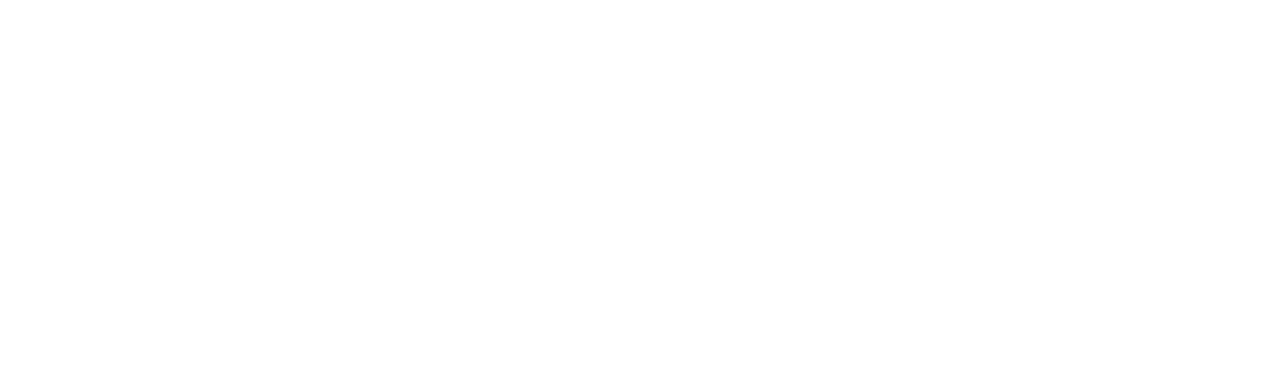
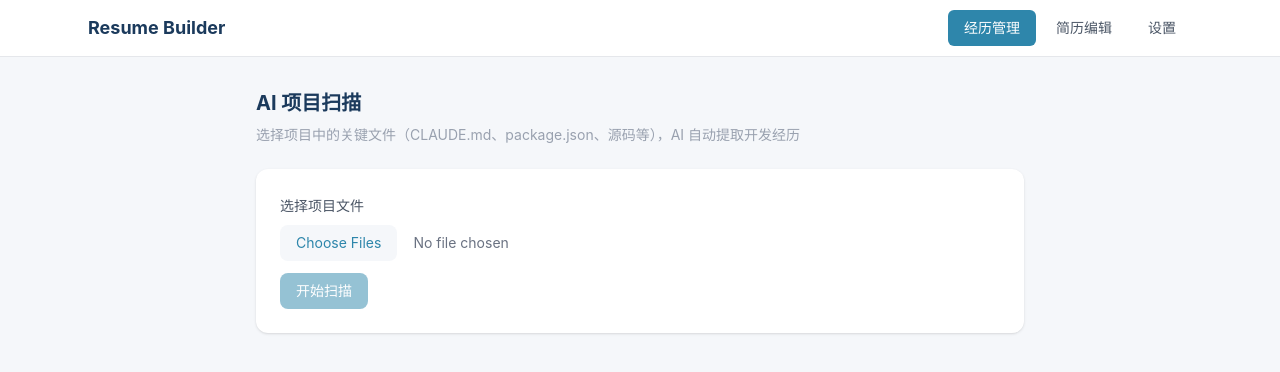
Before and after one commit to csy0408/resume-builder, a React (Vite) app: page /profile/scan in a window 1280 px wide. Before the commit this address had no page. Shown: the top 372 px of the page. Built offline with nearby package versions, Linux system fonts and the light colour scheme.

Commit message:
feat: add AI project scanner page with file upload and scan-to-import flow

```diff
--- a/src/App.tsx
+++ b/src/App.tsx
@@ -2,6 +2,7 @@
 import Layout from './components/layout/Layout';
 import Home from './pages/Home';
 import Profile from './pages/Profile';
+import AiScan from './pages/AiScan';
 import Editor from './pages/Editor';
 import Settings from './pages/Settings';
 
@@ -23,6 +24,7 @@
         <Route path="/" element={<Home />} />
         <Route element={<Layout />}>
           <Route path="/profile" element={<Profile />} />
+          <Route path="/profile/scan" element={<AiScan />} />
           <Route path="/editor" element={<Editor />} />
           <Route path="/settings" element={<Settings />} />
         </Route>
--- a/src/components/experience/ExperienceList.tsx
+++ b/src/components/experience/ExperienceList.tsx
@@ -1,4 +1,5 @@
 import { useState } from 'react';
+import { Link } from 'react-router-dom';
 import { useProfileStore } from '../../store/profileStore';
 import ExperienceForm from './ExperienceForm';
 import VariantEditor from './VariantEditor';
@@ -12,12 +13,20 @@
     <section className="mt-8">
       <div className="flex items-center justify-between mb-4">
         <h3 className="text-lg font-bold text-[var(--color-primary-dark)]">项目经历</h3>
+        <div className="flex gap-2">
+          <Link
+            to="/profile/scan"
+            className="px-4 py-2 border border-[var(--color-primary)] text-[var(--color-primary)] text-sm rounded-lg hover:bg-[var(--color-bg)]"
+          >
+            AI 扫描
+          </Link>
           <button
             onClick={() => { setEditingId(null); setShowForm(true); }}
             className="px-4 py-2 bg-[var(--color-primary)] text-white text-sm rounded-lg hover:opacity-90"
           >
             + 添加经历
           </button>
+        </div>
       </div>
 
       {showForm && (
--- /dev/null
+++ b/src/pages/AiScan.tsx
@@ -0,0 +1,195 @@
+import { useState } from 'react';
+import { useNavigate } from 'react-router-dom';
+import { scanProject } from '../services/claude';
+import { useProfileStore } from '../store/profileStore';
+import type { Experience } from '../types/profile';
+
+interface ScanResult {
+  projectName: string;
+  role: string;
+  techStack: string[];
+  baseDescription: string;
+  variants: { label: string; description: string; keywords: string[] }[];
+}
+
+export default function AiScan() {
+  const navigate = useNavigate();
+  const { addExperience } = useProfileStore();
+  const [fileList, setFileList] = useState<{ name: string; content: string }[]>([]);
+  const [scanning, setScanning] = useState(false);
+  const [results, setResults] = useState<ScanResult[]>([]);
+  const [checked, setChecked] = useState<Set<number>>(new Set());
+  const [error, setError] = useState('');
+
+  const handleFiles = async (e: React.ChangeEvent<HTMLInputElement>) => {
+    const files = Array.from(e.target.files || []);
+    const loaded: { name: string; content: string }[] = [];
+    for (const f of files) {
+      if (f.name.match(/\.(md|txt|json|ts|tsx|js|jsx|py|m|yaml|yml|html|css)$/i)) {
+        const content = await f.text();
+        loaded.push({ name: f.name, content });
+      }
+    }
+    setFileList(loaded);
+    setError('');
+  };
+
+  const handleScan = async () => {
+    if (fileList.length === 0) {
+      setError('请先选择项目文件');
+      return;
+    }
+    setScanning(true);
+    setError('');
+    try {
+      const r = await scanProject(fileList);
+      setResults(r);
+      setChecked(new Set(r.map((_, i) => i)));
+    } catch (e) {
+      setError((e as Error).message);
+    }
+    setScanning(false);
+  };
+
+  const toggleCheck = (i: number) => {
+    setChecked((prev) => {
+      const next = new Set(prev);
+      next.has(i) ? next.delete(i) : next.add(i);
+      return next;
+    });
+  };
+
+  const handleImport = () => {
+    results.forEach((r, i) => {
+      if (checked.has(i)) {
+        addExperience({
+          id: '',
+          projectName: r.projectName,
+          role: r.role,
+          startDate: '',
+          endDate: '',
+          techStack: r.techStack,
+          baseDescription: r.baseDescription,
+          variants: r.variants?.map((v) => ({
+            id: '',
+            label: v.label,
+            description: v.description,
+            keywords: v.keywords,
+            language: 'zh' as const,
+          })) || [],
+          source: 'ai-scan' as const,
+          verified: true,
+        } as Experience);
+      }
+    });
+    navigate('/profile');
+  };
+
+  return (
+    <div className="max-w-3xl mx-auto">
+      <h2 className="text-xl font-bold text-[var(--color-primary-dark)] mb-2">AI 项目扫描</h2>
+      <p className="text-sm text-gray-400 mb-6">
+        选择项目中的关键文件（CLAUDE.md、package.json、源码等），AI 自动提取开发经历
+      </p>
+
+      <div className="bg-white rounded-xl p-6 shadow-sm mb-6">
+        <label className="block mb-3">
+          <span className="text-sm font-medium text-gray-600">选择项目文件</span>
+          <input
+            type="file"
+            multiple
+            onChange={handleFiles}
+            className="mt-2 block w-full text-sm text-gray-500 file:mr-4 file:py-2 file:px-4 file:rounded-lg file:border-0 file:text-sm file:bg-[var(--color-bg)] file:text-[var(--color-primary)] hover:file:bg-gray-200"
+          />
+        </label>
+
+        {fileList.length > 0 && (
+          <div className="mb-4">
+            <p className="text-sm text-gray-500 mb-2">已选择 {fileList.length} 个文件：</p>
+            <div className="flex flex-wrap gap-2">
+              {fileList.map((f) => (
+                <span
+                  key={f.name}
+                  className="text-xs px-2 py-1 bg-[var(--color-bg)] rounded text-gray-600"
+                >
+                  {f.name}
+                </span>
+              ))}
+            </div>
+          </div>
+        )}
+
+        <button
+          onClick={handleScan}
+          disabled={scanning || fileList.length === 0}
+          className="px-4 py-2 bg-[var(--color-primary)] text-white text-sm rounded-lg hover:opacity-90 disabled:opacity-50 disabled:cursor-not-allowed"
+        >
+          {scanning ? 'AI 分析中...' : '开始扫描'}
+        </button>
+
+        {error && (
+          <div className="mt-4 px-3 py-2 bg-red-50 border border-red-200 rounded text-sm text-red-500">
+            {error}
+          </div>
+        )}
+      </div>
+
+      {results.length > 0 && (
+        <div className="bg-white rounded-xl p-6 shadow-sm mb-6">
+          <div className="flex items-center justify-between mb-4">
+            <h3 className="text-lg font-bold text-[var(--color-primary-dark)]">
+              扫描结果 ({results.length} 段经历)
+            </h3>
+            <button
+              onClick={() => setChecked(new Set(results.map((_, i) => i)))}
+              className="text-xs text-[var(--color-primary)] hover:underline"
+            >
+              全选
+            </button>
+          </div>
+
+          <div className="space-y-4">
+            {results.map((r, i) => (
+              <div key={i} className="border border-gray-100 rounded-lg p-4">
+                <label className="flex items-start gap-3 cursor-pointer">
+                  <input
+                    type="checkbox"
+                    checked={checked.has(i)}
+                    onChange={() => toggleCheck(i)}
+                    className="mt-1 accent-[var(--color-primary)]"
+                  />
+                  <div className="flex-1">
+                    <h4 className="font-bold text-[var(--color-primary-dark)]">{r.projectName}</h4>
+                    <p className="text-xs text-gray-400 mb-1">
+                      角色：{r.role} | 技术栈：{r.techStack.join(', ')}
+                    </p>
+                    <p className="text-sm text-gray-600">{r.baseDescription}</p>
+                    {r.variants.length > 0 && (
+                      <div className="mt-2 flex gap-2 flex-wrap">
+                        {r.variants.map((v) => (
+                          <span
+                            key={v.label}
+                            className="text-xs px-2 py-0.5 bg-[var(--color-bg)] rounded text-[var(--color-primary)]"
+                          >
+                            {v.label}
+                          </span>
+                        ))}
+                      </div>
+                    )}
+                  </div>
+                </label>
+              </div>
+            ))}
+          </div>
+
+          <button
+            onClick={handleImport}
+            className="mt-6 px-6 py-3 bg-[var(--color-primary)] text-white rounded-lg hover:opacity-90"
+          >
+            导入选中的经历 ({checked.size} 条)
+          </button>
+        </div>
+      )}
+    </div>
+  );
+}
```
Lines whose indentation alone changed are shown as unchanged.
